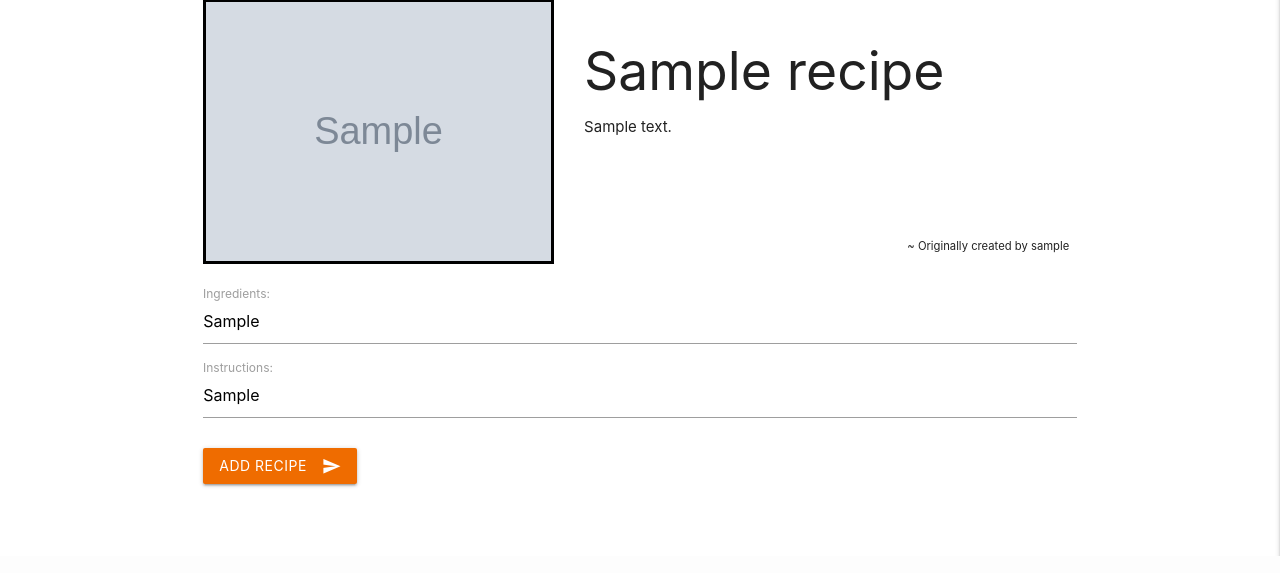
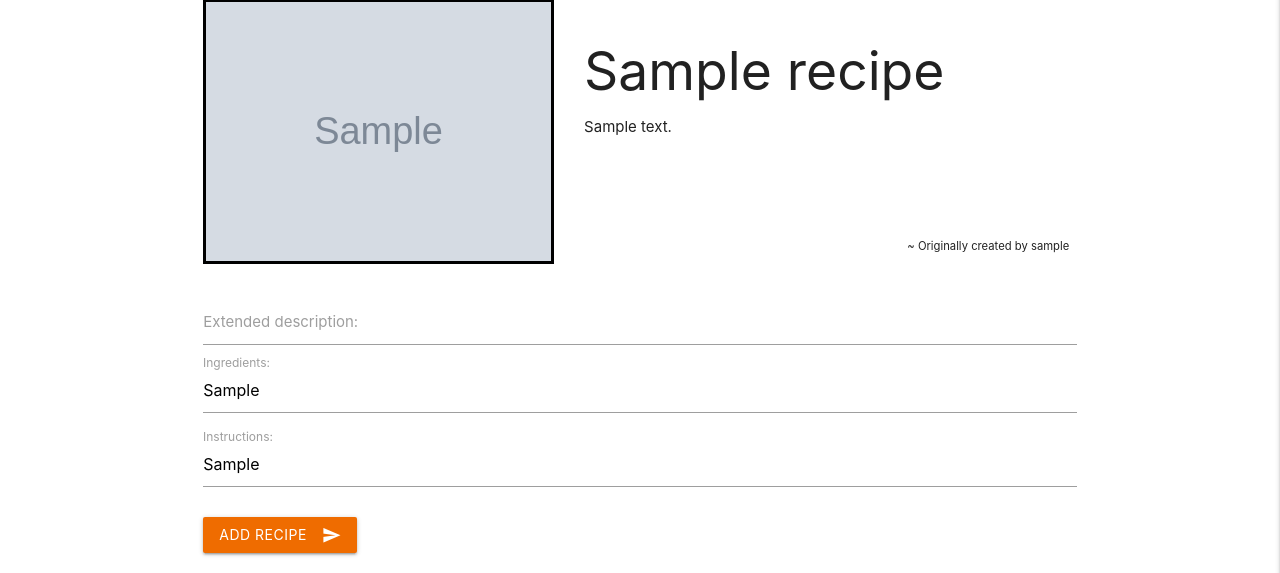
Before and after one commit to avabellaw/my-recipe, a Flask app: page /add-modified-recipe/1 in a window 1280 px wide. Shown: the part 244-817 px from the top of the page. Run offline with Flask 3, Linux system fonts and the light colour scheme; a user stored in the database is signed in; tables that the repository leaves empty hold one stand-in row (values such as "Sample post"); grey boxes marked "Sample" are stand-in pictures; some libraries are stand-ins or nearby versions.

Commit message:
Add extended_desc to modified recipes

```diff
--- a/myrecipe/models.py
+++ b/myrecipe/models.py
@@ -32,6 +32,7 @@ class ModifiedRecipe(db.Model):
     id = db.Column(db.Integer, primary_key=True)
     modified_by_id = db.Column(db.Integer, db.ForeignKey("users.id"), nullable=False)
     recipe_id = db.Column(db.Integer, db.ForeignKey("recipes.id"), nullable=False)
+    extended_desc = db.Column(db.String(100), nullable=False)
     ingredients = db.Column(db.String(500), nullable=False)
     instructions = db.Column(db.String(1000), nullable=False)
 
--- a/myrecipe/routes.py
+++ b/myrecipe/routes.py
@@ -121,10 +121,11 @@ def add_modified_recipe(recipe_id):
     original_recipe.created_by = User.query.filter_by(id=original_recipe.user_id).first().username # type: ignore
 
     if request.method == "POST":
-        ingredients = form.ingredients.data
-        instructions = form.instructions.data
         if form.validate_on_submit():
-            modified_recipe = ModifiedRecipe(modified_by_id=current_user.id, recipe_id=recipe_id, ingredients=ingredients, instructions=instructions) # type: ignore
+            ingredients = form.ingredients.data
+            instructions = form.instructions.data
+            extended_desc = form.extended_desc.data
+            modified_recipe = ModifiedRecipe(modified_by_id=current_user.id, recipe_id=recipe_id, extended_desc=extended_desc, ingredients=ingredients, instructions=instructions) # type: ignore
 
             db.session.add(modified_recipe)
             db.session.commit()
@@ -251,5 +252,6 @@ class AddRecipeForm(FlaskForm):
     image = FileField('image', validators=[FileAllowed(['jpg', 'jpeg', 'png', 'webp'], 'Please only upload an image (jpg, png, or webp).')])
 
 class AddModifiedRecipeForm(FlaskForm):
+    extended_desc = StringField("Extended description:", validators=[DataRequired(), Length(min=2, max=100)])
     ingredients = TextAreaField("Ingredients:", validators=[DataRequired(), Length(min=10, max=500)])
     instructions = TextAreaField("Instructions:", validators=[DataRequired(), Length(min=10, max=1000)])
--- a/myrecipe/templates/add-modified-recipe.html
+++ b/myrecipe/templates/add-modified-recipe.html
@@ -42,6 +42,18 @@
             <form action="{{ url_for('add_modified_recipe', recipe_id=original_recipe.id) }}" method="post" enctype="multipart/form-data">
                 {{ form.csrf_token }}
 
+                <!-- Extended description field -->
+                <div class="input-field">
+                    {{ form.extended_desc }}
+                    {{ form.extended_desc.label }}
+                </div>
+
+                {% for error in form.extended_desc.errors %}
+                <p class="validation-message">
+                    <i class="material-icons">error_outline</i> {{ error }}
+                </p>
+                {% endfor %}
+
                 <!-- Ingredients field -->
                 <div class="input-field">
                     {{ form.ingredients(class_="materialize-textarea") }}
```
